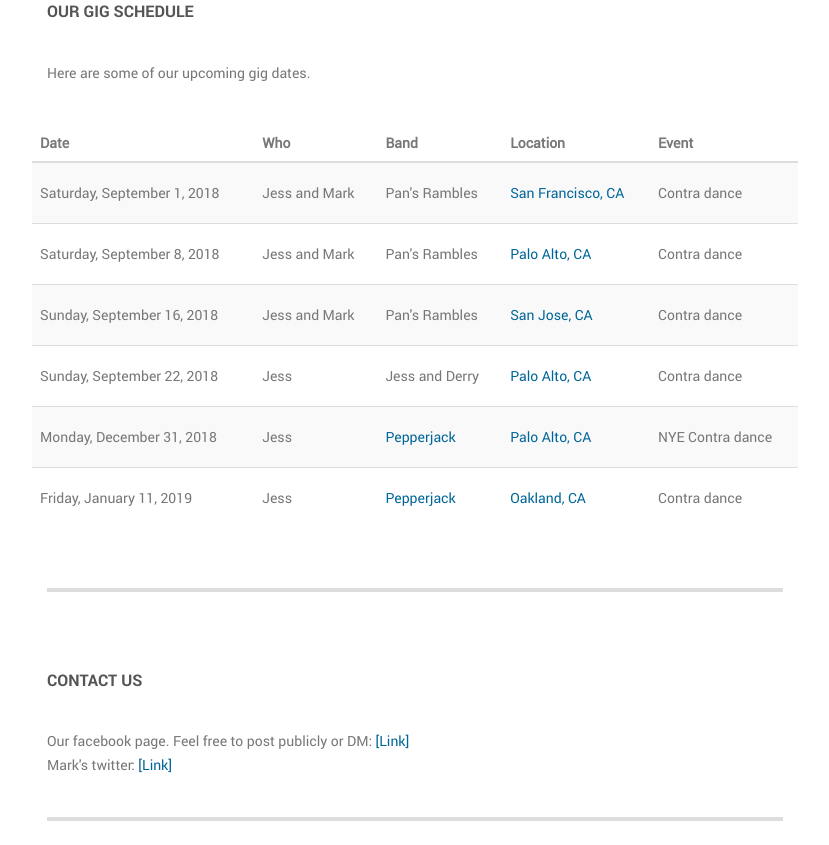
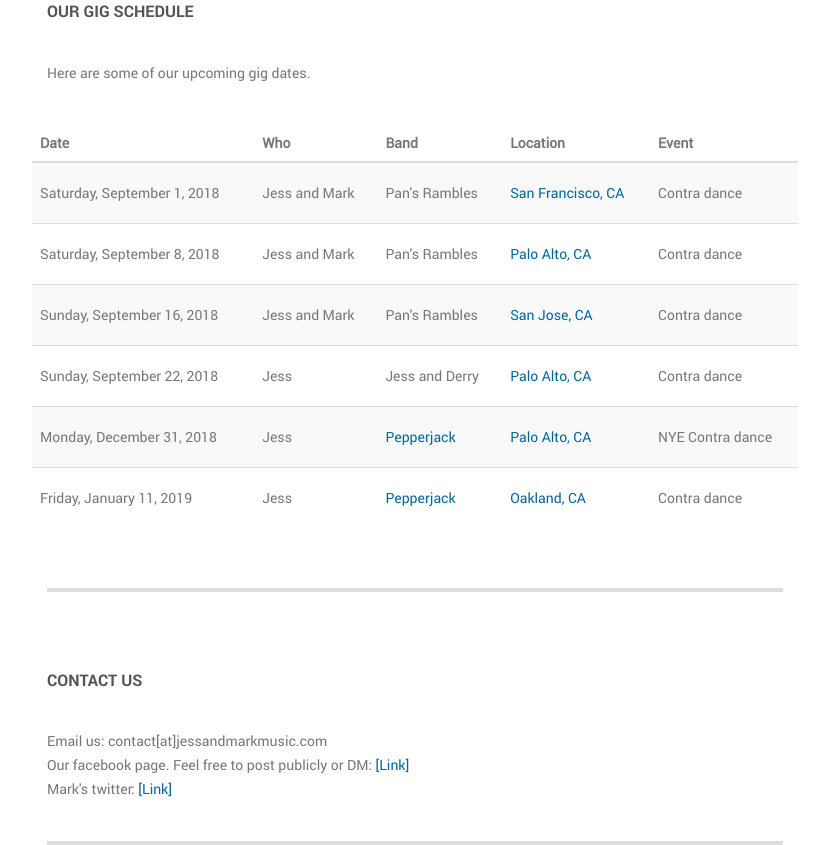
Before and after one commit to mprice9/mprice9.github.io, a plain HTML site: page index.html in a window 1280 px wide. Shown: the part 2951-3796 px from the top of the page, without its empty margins (417-1246 px from the left). Before the commit the page ends 3772 px from the top, so only its background shows below. Drawn offline with Linux system fonts and the light colour scheme.

Commit message:
added email to contact info

```diff
--- a/index.html
+++ b/index.html
@@ -193,6 +193,7 @@
                     <div class="row">
                         <div class="col-md-12">
                             <h4 class="widget-title">CONTACT US</h4>
+                            <p>Email us: contact[at]jessandmarkmusic.com</p>
                             <p>Our facebook page. Feel free to post publicly or DM: <a href="#">[Link]</a></p>
                             <p>Mark's twitter: <a href="https://twitter.com/markleston" target="_blank">[Link]</a>
                             </p>
```
